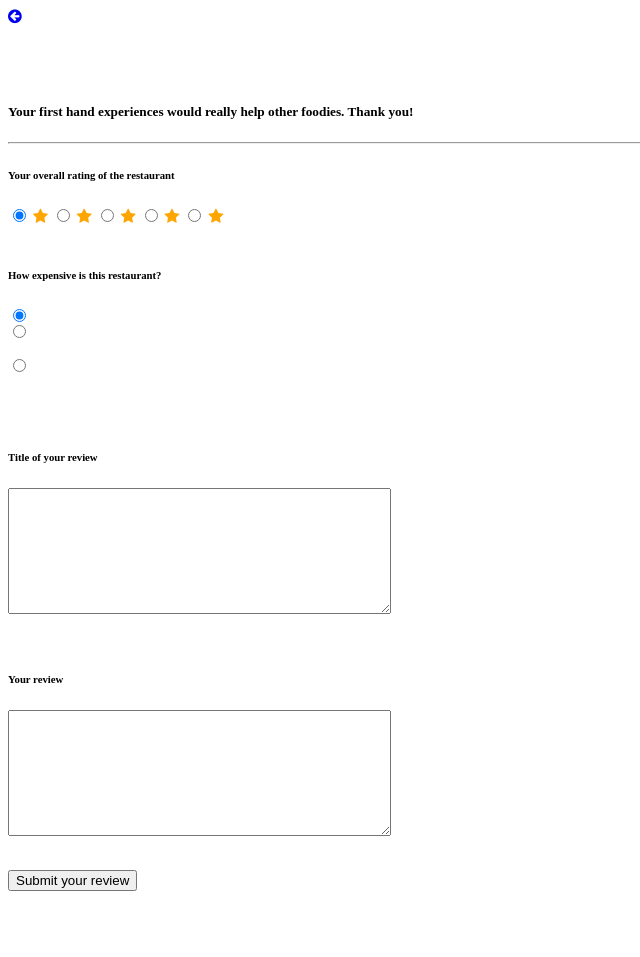
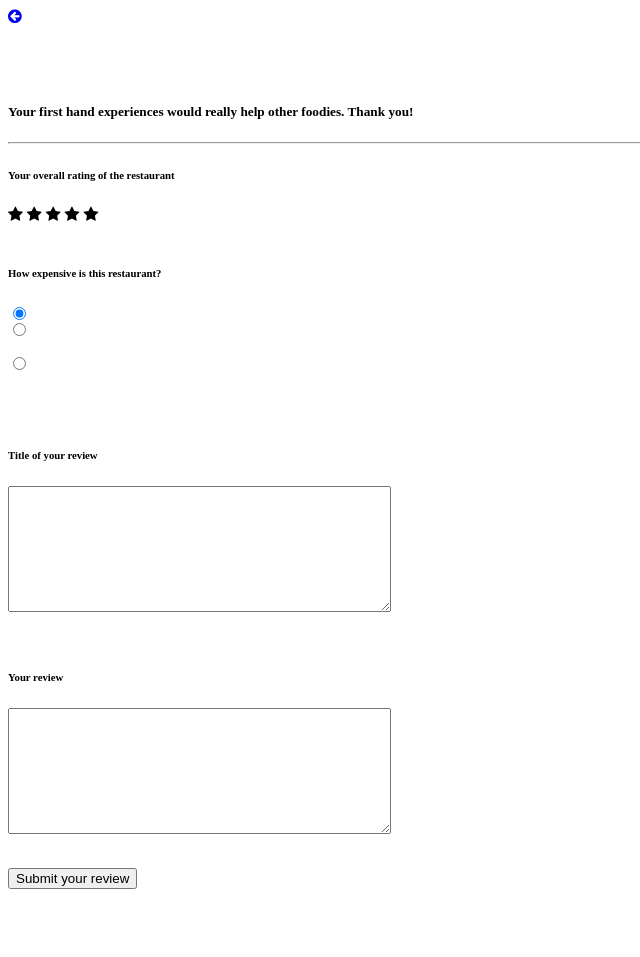
Before and after one commit to WongNork/wongnork, a Django app: template wongnork/templates/wongnork/add.html in a window 1280 px wide. Shown: the whole page, without its empty margins (0-640 px from the left). After the commit the page ends 889 px from the top, so only its background shows below. Run offline with Django 3.2, Linux system fonts and the light colour scheme; the template is opened without the code that fills it, so the values that code supplies are empty.

Commit message:
Adding star rating to review page but it didn't functional yet

```diff
--- a/wongnork/templates/wongnork/add.html
+++ b/wongnork/templates/wongnork/add.html
@@ -2,8 +2,8 @@
 
 <div id="wrapper">
 
-    <!-- Back button-->
-    <a href="{% url 'wongnork:review' restaurant.pk %}" class="back-button">
+    <!-- Back span-->
+    <a href="{% url 'wongnork:review' restaurant.pk %}" class="back-span">
         <i class="fa fa-arrow-circle-left"></i>
     </a>
 
@@ -22,34 +22,21 @@
     <form action="{% url 'wongnork:reviewed' restaurant.pk %}" method="post">
         {% csrf_token %}
         <link rel="stylesheet" href="https://cdnjs.cloudflare.com/ajax/libs/font-awesome/4.7.0/css/font-awesome.min.css">
-        <style>
-            .checked {
-                color: orange;
-            }
-        </style>
 
         <div>
             <h6>Your overall rating of the restaurant</h6>
             <label class="rate">
-                    <input type="radio" name="rate" value="1" checked>
-                    <i class=" fa fa-star text-warning checked"></i>
-                </label>
-            <label class="rate">
-                    <input type="radio" name="rate" value="2">
-                    <i class=" fa fa-star text-warning checked " ></i>
-                </label>
-            <label class="rate">
-                    <input type="radio" name="rate" value="3">
-                    <i class=" fa fa-star text-warning checked "></i>
-                </label>
-            <label class="rate">
-                    <input type="radio" name="rate" value="4">
-                    <i class=" fa fa-star text-warning checked "></i>
-                </label>
-            <label class="rate">
-                    <input type="radio" name="rate" value="5">
-                    <i class=" fa fa-star text-warning checked "></i>
-                </label>
+                <!-- <input type="radio" name="rate" value="1" checked> -->
+                <span type="submit" class=" fa fa-star checked" id="first"></span>
+                <!-- <input type="radio" name="rate" value="2"> -->
+                <span type="submit" class=" fa fa-star checked" id="second"></span>
+                <!-- <input type=" radio " name="rate " value="3 "> -->
+                <span type="submit" class=" fa fa-star checked" id="third"></span>
+                <!-- <input type="radio " name="rate " value="4 "> -->
+                <span type="submit" class=" fa fa-star checked" id="fourth"></span>
+                <!-- <input type="radio " name="rate " value="5 "> -->
+                <span type="submit" class=" fa fa-star checked" id="fifth"></span>
+            </label>
         </div>
         <br>
 
```
Also changed, not shown: wongnork/static/js/rate.js (+10 -0 lines).
